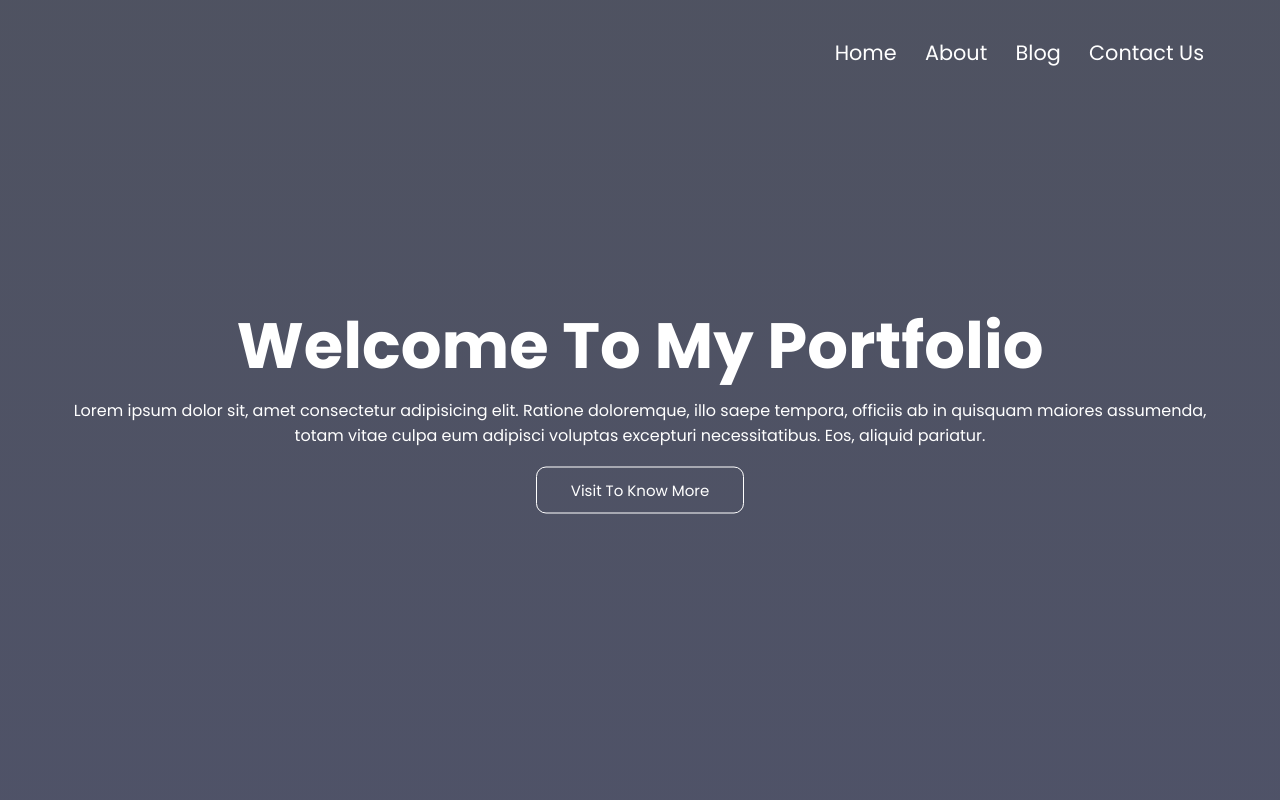
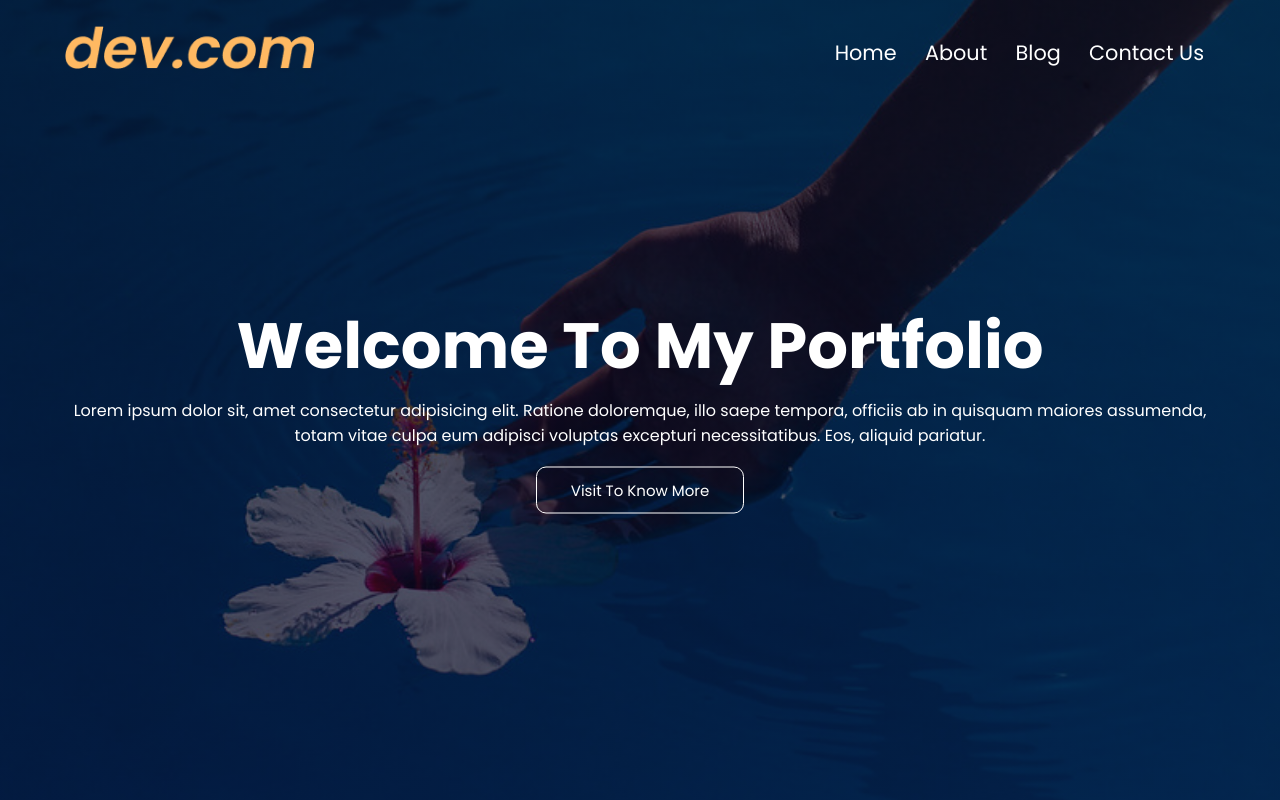
Before and after one commit to busy-collab/forget-everybody, a plain HTML site: page index.html in a window 1280 px wide. Drawn offline with Linux system fonts and the light colour scheme.

Commit message:
Add files via upload

```diff
--- a/index.html
+++ b/index.html
@@ -15,7 +15,7 @@
 <body>
     <section class="header">
    <nav>
-        <a href="school.htmls" class="logo"><img src="img/logo.png" alt=""></a>
+        <a href="school.htmls" class="logo"><img src="logo.png" alt=""></a>
 
         <div class="nav_links" id="Menu">
             <i class="fa fa-times" onclick="hideMenu()"></i>
--- a/school.css
+++ b/school.css
@@ -6,7 +6,7 @@
 .header{
     min-height: 100vh;
     width: 100%;
-    background-image: linear-gradient(rgba(4,9,30,0.7),rgba(4,9,39,0.7)),url(img/beautiful.jpg);
+    background-image: linear-gradient(rgba(4,9,30,0.7),rgba(4,9,39,0.7)),url(beautiful.jpg);
     background-position: center;
     background-size: cover;
     position: relative;
```
